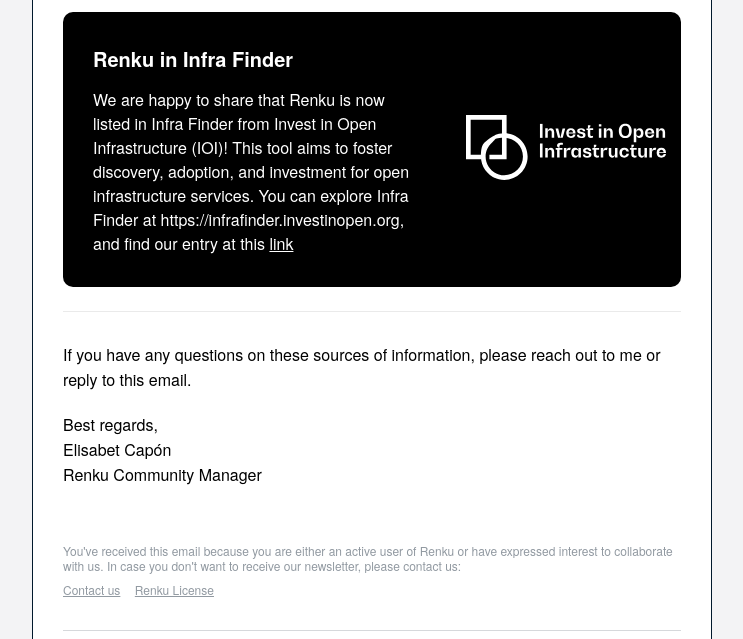
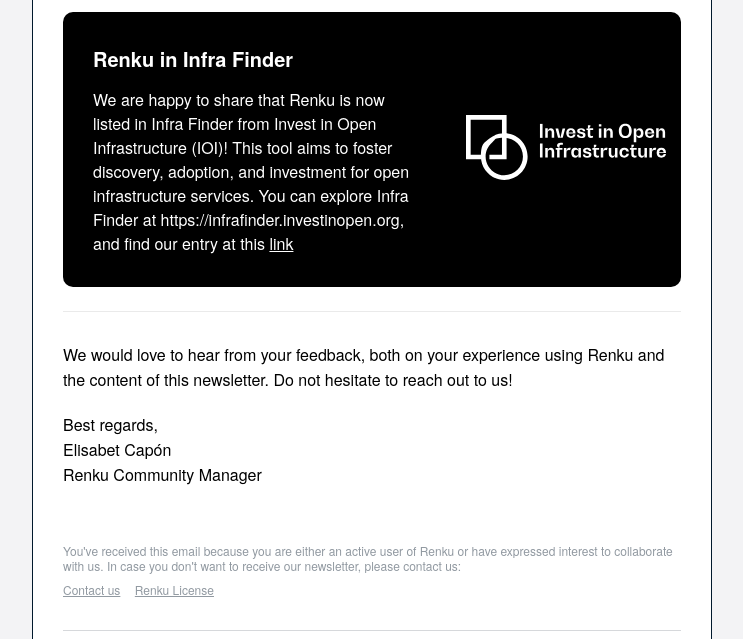
Before and after one commit to jdupre81/NL_ETZEL_Dec-2024, a plain HTML site: page index.html in a window 1280 px wide. Shown: the part 1074-1713 px from the top of the page, without its empty margins (268-1011 px from the left). Drawn offline with nearby package versions, Linux system fonts and the light colour scheme.

Commit message:
Update index.html
last sentences changed

```diff
--- a/index.html
+++ b/index.html
@@ -216,7 +216,7 @@
                   <td>
                     <hr style="width:100%;border:none;border-top:1px solid #eaeaea; margin-top: 24px;margin-bottom: 10px;" />
                     <p style="font-size:16px;line-height:25px;margin:0px 0;color:#000000; padding-top: 20px">
-                      If you have any questions on these sources of information, please reach out to me or reply to this email.
+                      We would love to hear from your feedback, both on your experience using Renku and the content of this newsletter. Do not hesitate to reach out to us!
                     <p style="font-size:16px;line-height:25px;margin:0px 0;color:#000000; padding-top: 20px; padding-bottom: 40px;">
                       Best regards,<br>Elisabet Capón <br> Renku Community Manager</p>
                     </p>
```
